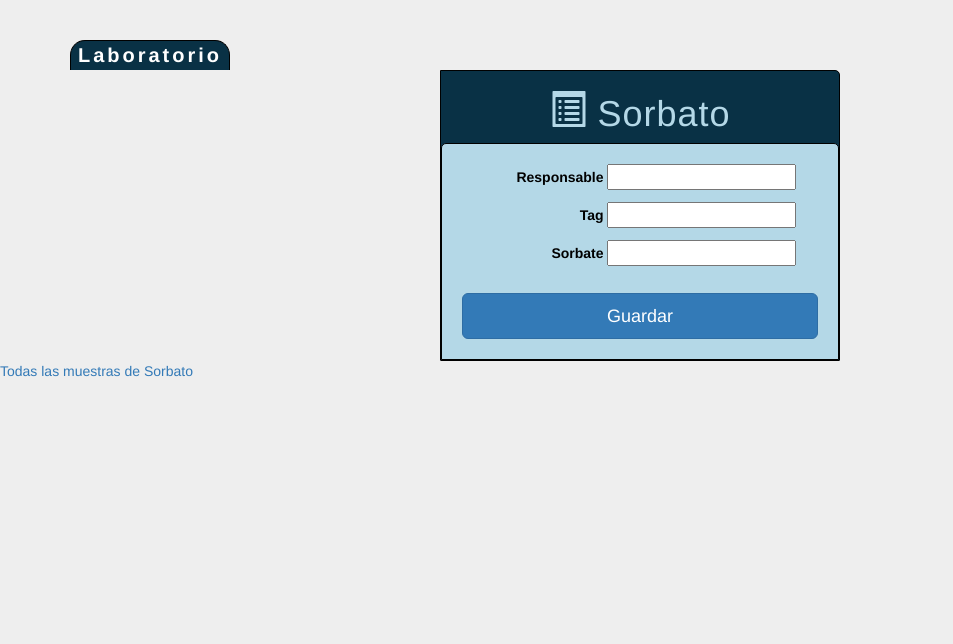
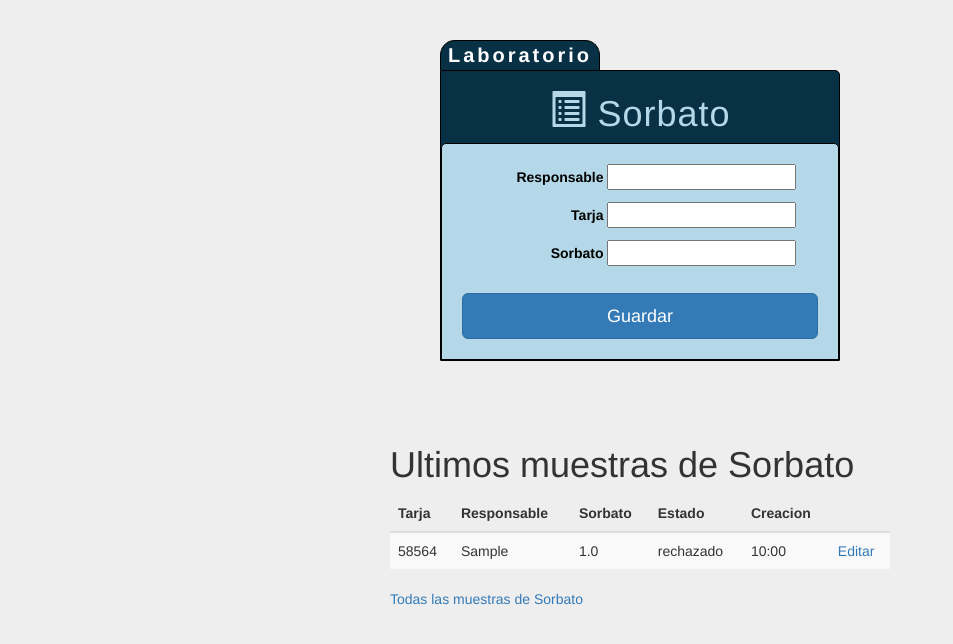
Before and after one commit to jjsotomayor/agsinformationsystem, a Rails app: page /sorbate_samples/new in a window 1280 px wide. Shown: the top 644 px of the page, without its empty margins (0-953 px from the left). Run offline with Rails 7, Linux system fonts and the light colour scheme; data comes from the database, SQL or seed files in the repository; tables that the repository leaves empty hold one stand-in row (values such as "Sample post"); style sheets or scripts are compiled from the project's sources; some libraries are stand-ins or nearby versions.

Commit message:
Implemented sorbate samples

```diff
--- a/app/controllers/application_controller.rb
+++ b/app/controllers/application_controller.rb
@@ -4,6 +4,7 @@ class ApplicationController < ActionController::Base
 
   # helper da acceso a los metodos en las vistas e include en los controladores.
   helper TimeHelper
+  helper ViewsHelper
   helper SessionsHelper
   include SessionsHelper
   include IconsHelper
--- a/app/controllers/humidity_samples_controller.rb
+++ b/app/controllers/humidity_samples_controller.rb
@@ -14,7 +14,7 @@ class HumiditySamplesController < ApplicationController
   # GET /humidity_samples/new
   def new
     set_success_message_variables
-    @humidity_samples = HumiditySample.active.last(3)
+    @humidity_samples = HumiditySample.active.order('created_at DESC').first(3)
     @humidity_sample = HumiditySample.new
   end
 
@@ -66,7 +66,7 @@ class HumiditySamplesController < ApplicationController
 
     # Never trust parameters from the scary internet, only allow the white list through.
     def humidity_sample_params
-      params.require(:humidity_sample).permit(:element_id, :responsable, :humidity, :state)
+      params.require(:humidity_sample).permit(:element_id, :responsable, :humidity, :status)
     end
     def humidity_sample_create_params
       params.require(:humidity_sample).permit(:responsable, :humidity)
@@ -76,6 +76,7 @@ class HumiditySamplesController < ApplicationController
     end
 
     def set_success_message_variables
+      # TODO: Move to module
       @edited_sample = false
       @created_sample = false
       if @created_sample = params[:created_sample]
--- a/app/controllers/sorbate_samples_controller.rb
+++ b/app/controllers/sorbate_samples_controller.rb
@@ -4,7 +4,7 @@ class SorbateSamplesController < ApplicationController
   # GET /sorbate_samples
   # GET /sorbate_samples.json
   def index
-    @sorbate_samples = SorbateSample.all
+    @sorbate_samples = SorbateSample.active.order('created_at DESC')
   end
 
   # GET /sorbate_samples/1
@@ -14,6 +14,9 @@ class SorbateSamplesController < ApplicationController
 
   # GET /sorbate_samples/new
   def new
+    set_success_message_variables
+    # @sorbate_samples = SorbateSample.active.last(3)
+    @sorbate_samples = SorbateSample.active.order('created_at DESC').first(3)
     @sorbate_sample = SorbateSample.new
   end
 
@@ -24,41 +27,40 @@ class SorbateSamplesController < ApplicationController
   # POST /sorbate_samples
   # POST /sorbate_samples.json
   def create
+    @element = Element.create_element_if_doesnt_exist(element_params)
     @sorbate_sample = SorbateSample.new(sorbate_sample_params)
+    @sorbate_sample.element = @element
+    pp @sorbate_sample
+    if @sorbate_sample.save
+      session[:display_created_alert] = true
+      redirect_to new_sorbate_sample_path status: @sorbate_sample.status# notice: "Muestra almacenada correctamente."
+    else
+      pp @sorbate_sample.errors
+      # redirect_to new_sorbate_sample_path
+      @sorbate_samples = SorbateSample.active.last(3)
+      render :new
+    end
 
-    respond_to do |format|
-      if @sorbate_sample.save
-        format.html { redirect_to @sorbate_sample, notice: 'Sorbate sample was successfully created.' }
-        format.json { render :show, status: :created, location: @sorbate_sample }
-      else
-        format.html { render :new }
-        format.json { render json: @sorbate_sample.errors, status: :unprocessable_entity }
-      end
-    end
+
   end
 
   # PATCH/PUT /sorbate_samples/1
   # PATCH/PUT /sorbate_samples/1.json
   def update
-    respond_to do |format|
-      if @sorbate_sample.update(sorbate_sample_params)
-        format.html { redirect_to @sorbate_sample, notice: 'Sorbate sample was successfully updated.' }
-        format.json { render :show, status: :ok, location: @sorbate_sample }
-      else
-        format.html { render :edit }
-        format.json { render json: @sorbate_sample.errors, status: :unprocessable_entity }
-      end
+    if @sorbate_sample.update(sorbate_sample_params)
+      session[:display_edited_alert] = true
+      redirect_to new_sorbate_sample_path status: @sorbate_sample.status# notice: "Muestra almacenada correctamente."
+    else
+      render :edit
     end
+
   end
 
   # DELETE /sorbate_samples/1
   # DELETE /sorbate_samples/1.json
   def destroy
-    @sorbate_sample.destroy
-    respond_to do |format|
-      format.html { redirect_to sorbate_samples_url, notice: 'Sorbate sample was successfully destroyed.' }
-      format.json { head :no_content }
-    end
+    @sorbate_sample.soft_delete
+    redirect_to sorbate_samples_url, notice: 'Muestra de humedad eliminada.'
   end
 
   private
@@ -71,4 +73,24 @@ class SorbateSamplesController < ApplicationController
     def sorbate_sample_params
       params.require(:sorbate_sample).permit(:element_id, :responsable, :sorbate, :state, :state_revised)
     end
+    def sorbate_sample_create_params
+      params.require(:sorbate_sample).permit(:responsable, :sorbate)
+    end
+    def element_params
+      params.permit(:tag)
+    end
+
+    def set_success_message_variables
+      # TODO: Move to module
+      @edited_sample = false
+      @created_sample = false
+      if @created_sample = params[:created_sample]
+        @created_sample = params[:created_sample]
+        @sample_state = params[:state]
+      elsif @edited_sample = params[:edited_sample]
+        @edited_sample = true
+        @sample_state = params[:state]
+      end
+    end
+
 end
--- a/app/models/humidity_sample.rb
+++ b/app/models/humidity_sample.rb
@@ -7,10 +7,9 @@ class HumiditySample < ApplicationRecord
 
   validates :element, :responsable, :humidity, :status, presence: true
   validates :humidity, numericality: true
-  validates :status, inclusion: { in: %w(aprobado rechazado)}
 
 
-    # Considera el proceso actual del element
+   # Considera el proceso actual del element
    def calculate_status
      # TODO: Hacer tests que chequeen todos los limites.
      self.status = "pendiente" and return if !self.element.product_type
--- a/app/models/sorbate_sample.rb
+++ b/app/models/sorbate_sample.rb
@@ -1,4 +1,45 @@
 class SorbateSample < ApplicationRecord
-  enum state: [:rechazado, :aprobado]
+  enum status: [:rechazado, :aprobado, :pendiente]
+
   belongs_to :element
+
+  before_save :calculate_status
+
+  validates :element, :responsable, :sorbate, :status, presence: true
+  validates :sorbate, numericality: true
+
+  scope :active, -> { where(active: true) }
+  # Considera el proceso actual del element
+  #NOTE: Sorbato es independiente del producto
+  def calculate_status
+    # TODO: Hacer tests que chequeen todos los limites.
+    # TODO: Move to config file or to table
+    min = 1000
+    max = 1200
+    puts "Min: #{min}, Max: #{max}"
+    self.status = "aprobado"
+    if min and self.sorbate < min
+      self.status = "rechazado"
+    elsif max and self.sorbate > max
+      self.status = "rechazado"
+    end
+  end
+
+ # def self.last_humidity_samples(number)
+ #   HumiditySample.last(number).reverse
+ # end
+
+ def soft_delete
+   # TODO: Pasarlo a un modulo
+   self.deleted_at = Time.zone.now
+   self.active = false
+   self.save!
+ end
+
+ # def self.active
+ #   # TODO: Pasarlo a un modulo
+ #   # TODO: HAcer que siempre por defecto se llamen las active
+ #   where(active: true)
+ # end
+
 end
--- a/app/views/humidity_samples/new.html.erb
+++ b/app/views/humidity_samples/new.html.erb
@@ -10,6 +10,7 @@
       <th>Responsable</th>
       <th>Humedad</th>
       <th>Estado</th>
+      <th>Creacion</th>
       <th colspan="3"></th>
     </tr>
   </thead>
@@ -24,7 +25,6 @@
         <td><%= time(humidity_sample.created_at)%></td>
 
         <td><%= link_to 'Editar', edit_humidity_sample_path(humidity_sample) %></td>
-        <td><%= link_to 'Borrar', humidity_sample, method: :delete, data: { confirm: 'Estas seguro?' } %></td>
       </tr>
     <% end %>
   </tbody>
--- a/app/views/sorbate_samples/_form.html.erb
+++ b/app/views/sorbate_samples/_form.html.erb
@@ -1,4 +1,3 @@
-<%= form_for(sorbate_sample, html: {class: 'inside-new-form', autocomplete: :off}) do |f| %>
 <% if sorbate_sample.errors.any? %>
 <div id="error_explanation">
   <h2><%= pluralize(sorbate_sample.errors.count, "error") %> prohibited this sorbate_sample from being saved:</h2>
@@ -11,22 +10,35 @@
 </div>
 <% end %>
 
+<div class= "container-samples">
+  <div class= "pestaña">Laboratorio</div>
+    <div class="outside-new-form green-outside-new-form">
+      <h1><span class= "glyphicon glyphicon-list-alt"></span> Sorbato</h1>
+
+
+<%= form_for(sorbate_sample, html: {class: 'inside-new-form green-inside-new-form'}) do |f| %>
+
   <div class="field">
     <%= f.label :responsable %>
-    <%= f.text_field :responsable%>
+    <%= f.text_field :responsable, id: "responsable" %>
   </div>
 
   <div class="field">
-    <%= f.label :Tag %>
-    <%= text_field_tag :tag%>
+    <%= f.label :Tarja %>
+    <%= text_field_tag :tag, '', autocomplete: 'off'%>
   </div>
 
   <div class="field">
-    <%= f.label :sorbate %>
-    <%= f.text_field :sorbate %>
+    <%= f.label :Sorbato %>
+    <%= f.text_field :sorbate, id: "number-field", autocomplete: :off  %>
   </div>
 
   <div class="actions">
     <%= f.submit "Guardar", class: "btn btn-primary btn-lg btn-block" %>
   </div>
 <% end %>
+
+
+    </div>
+  </div>
+</div>
--- a/app/views/sorbate_samples/new.html.erb
+++ b/app/views/sorbate_samples/new.html.erb
@@ -1,9 +1,33 @@
-<div class= "container">
-  <div class= "pestaña">Laboratorio</div>
-    <div class="outside-new-form">
-      <h1><span class= "glyphicon glyphicon-list-alt"></span> Sorbato</h1>
-      <%= render 'form', sorbate_sample: @sorbate_sample %>
-    </div>
-  </div>
+<%= render 'shared/message_success_js', sorbate_sample: @sorbate_sample %>
+<%= render 'form', sorbate_sample: @sorbate_sample %>
+
+<div class="container-500px">
+  <h1>Ultimos muestras de Sorbato</h1>
+<table class = "table table-striped">
+  <thead>
+    <tr>
+      <th>Tarja</th>
+      <th>Responsable</th>
+      <th>Sorbato</th>
+      <th>Estado</th>
+      <th>Creacion</th>
+      <th colspan="3"></th>
+    </tr>
+  </thead>
+
+  <tbody>
+    <% @sorbate_samples.each do |sorbate_sample| %>
+      <tr>
+        <td><%= sorbate_sample.element.tag %></td>
+        <td><%= sorbate_sample.responsable %></td>
+        <td><%= sorbate_sample.sorbate %></td>
+        <td><%= sorbate_sample.status %></td>
+        <td><%= time(sorbate_sample.created_at)%></td>
+
+        <td><%= link_to 'Editar', edit_sorbate_sample_path(sorbate_sample) %></td>
+      </tr>
+    <% end %>
+  </tbody>
+</table>
+<%= link_to 'Todas las muestras de Sorbato', sorbate_samples_path %>
 </div>
-<%= link_to 'Todas las muestras de Sorbato', sorbate_samples_path %>
--- a/db/migrate/20170426055011_create_sorbate_samples.rb
+++ b/db/migrate/20170426055011_create_sorbate_samples.rb
@@ -4,8 +4,8 @@ class CreateSorbateSamples < ActiveRecord::Migration[5.0]
       t.references :element, foreign_key: true
       t.string :responsable, null: false
       t.decimal :sorbate, null: false
-      t.integer :state, null: false, default:0
-      t.boolean :state_modified, null: false, default:false
+      t.integer :status, null: false, default:0
+      t.boolean :status_modified, null: false, default:false
 
       t.timestamps
     end
--- a/db/migrate/20170710145811_add_soft_delete.rb
+++ b/db/migrate/20170710145811_add_soft_delete.rb
@@ -2,5 +2,9 @@ class AddSoftDelete < ActiveRecord::Migration[5.0]
   def change
     add_column :humidity_samples, :active, :boolean, default: true, null: false
     add_column :humidity_samples, :deleted_at, :datetime
+
+    add_column :sorbate_samples, :active, :boolean, default: true, null: false
+    add_column :sorbate_samples, :deleted_at, :datetime
+
   end
 end
```
Also changed, not shown: app/helpers/views_helper.rb (added, +17 -0 lines), app/views/humidity_samples/_form_edit.html.erb (deleted, +0 -44 lines), app/views/humidity_samples/edit.html.erb (+43 -1 lines), app/views/humidity_samples/index.html.erb (+1 -8 lines), app/views/sorbate_samples/edit.html.erb (+38 -4 lines), app/views/sorbate_samples/index.html.erb (+16 -18 lines), app/views/sorbate_samples/_sorbate_sample.json.jbuilder (deleted), app/views/sorbate_samples/index.json.jbuilder (deleted), app/views/sorbate_samples/show.json.jbuilder (deleted), db/schema.rb. Lines whose indentation alone changed are shown as unchanged.
